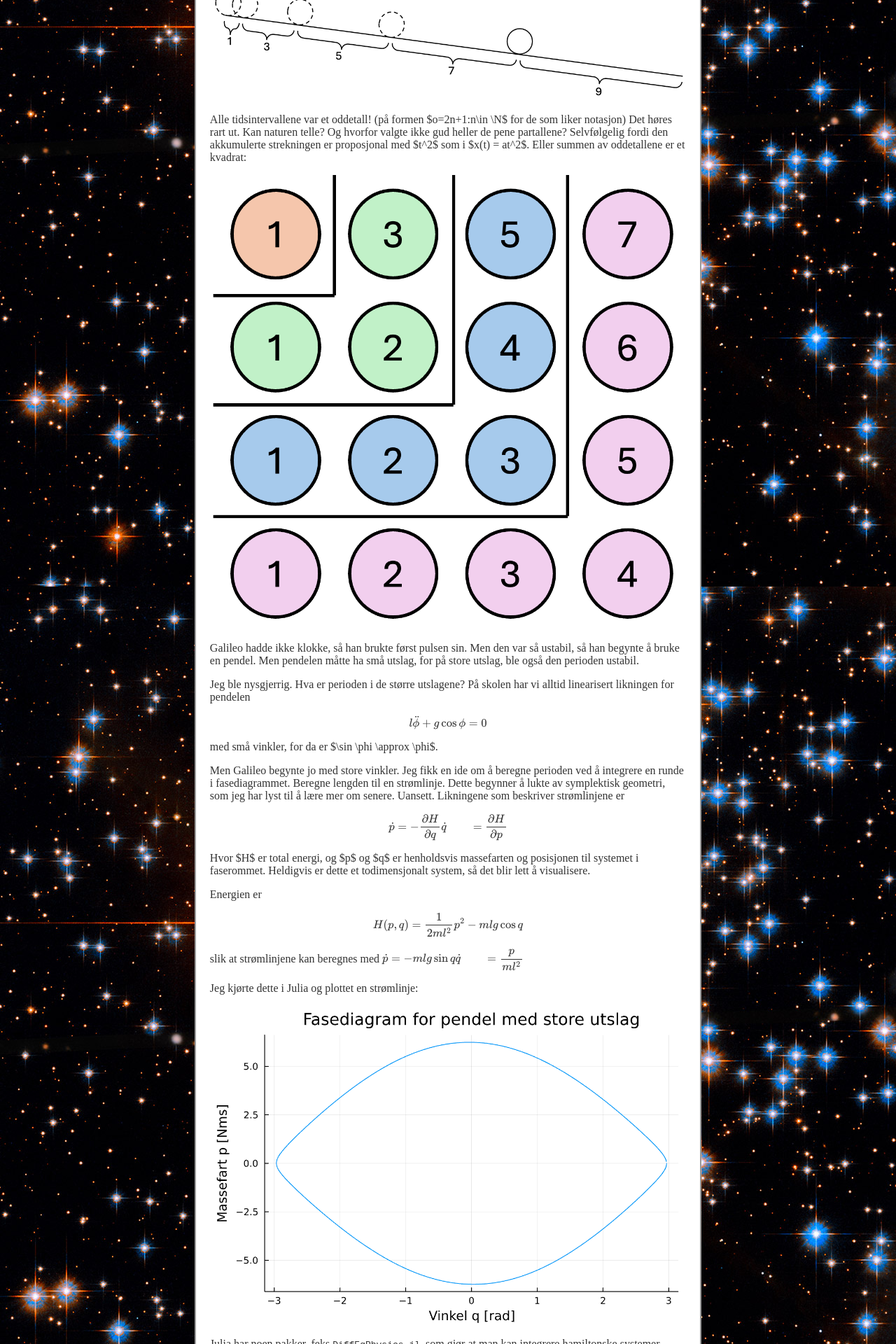
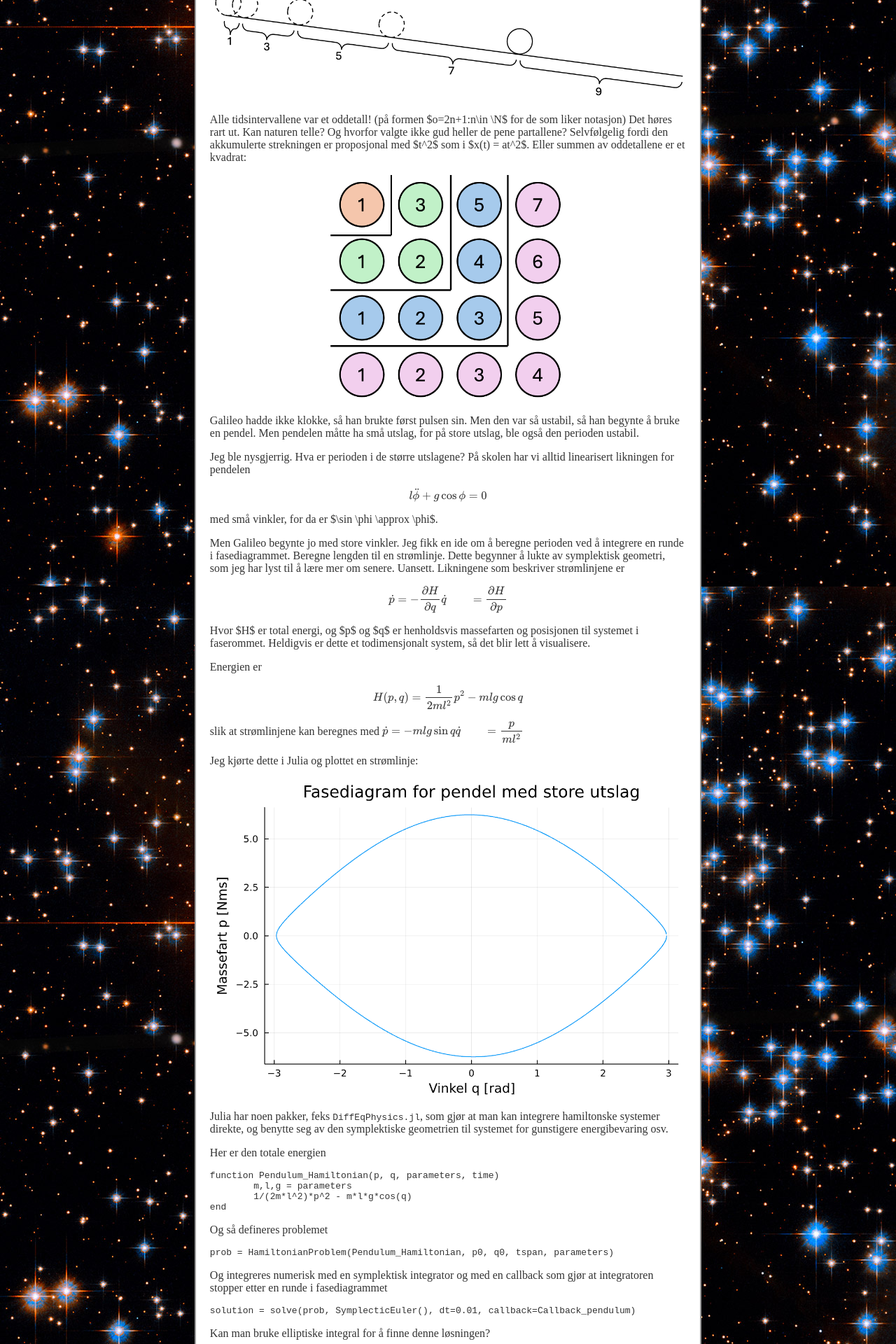
Before and after one commit to Tilstandsrommet/Tilstandsrommet.github.io, a Jekyll site: the page built from galileo.md, in a window 1280 px wide. Shown: the part 442-2362 px from the top of the page at 70% size. Built offline with Jekyll 4.4.1, drawn with Linux system fonts in a browser that asks for light colours.

```diff
--- a/_layouts/default.html
+++ b/_layouts/default.html
@@ -1,13 +1,20 @@
 <!DOCTYPE html>
 <html lang="no">
   <head>
+    <meta charset="utf-8">
+    <title>{{ page.title }}</title>
+    <link rel="stylesheet" href="/css/styles.css">
+    <!-- MathJax -->
+    <script type="text/javascript" id="MathJax-script" async
+      src="https://cdnjs.cloudflare.com/ajax/libs/mathjax/3.2.0/es5/tex-mml-chtml.js">
+    </script>
     {% include head.html %}
   </head>
   <body>
     {% include header.html %}
-  <div class="content">
+    <main class="content">
       {{ content }}
-  </div>
+    </main>
     {% include footer.html %}
     {% include script.html %}
   </body>
--- a/galileo.md
+++ b/galileo.md
@@ -11,7 +11,7 @@ Galileo fant en merkelig sammenheng mellom oddetallene og akselerasjonen til rul
 
 Alle tidsintervallene var et oddetall! (på formen $o=2n+1:n\in \N$ for de som liker notasjon) Det høres rart ut. Kan naturen telle? Og hvorfor valgte ikke gud heller de pene partallene? Selvfølgelig fordi den akkumulerte strekningen er proposjonal med $t^2$ som i $x(t) = at^2$. Eller summen av oddetallene er et kvadrat:
 
-[![Summen av oddetallene er et kvadrat](img/sumavoddetall.png)](img/sumavoddetall.png)
+[<img src="img/sumavoddetall.png" style="max-width:50%;" alt="Summen av oddetallene er et kvadrat">](img/sumavoddetall.png)
 
 Galileo hadde ikke klokke, så han brukte først pulsen sin. Men den var så ustabil, så han begynte å bruke en pendel. Men pendelen måtte ha små utslag, for på store utslag, ble også den perioden ustabil.
 
```
Lines whose indentation alone changed are shown as unchanged.
